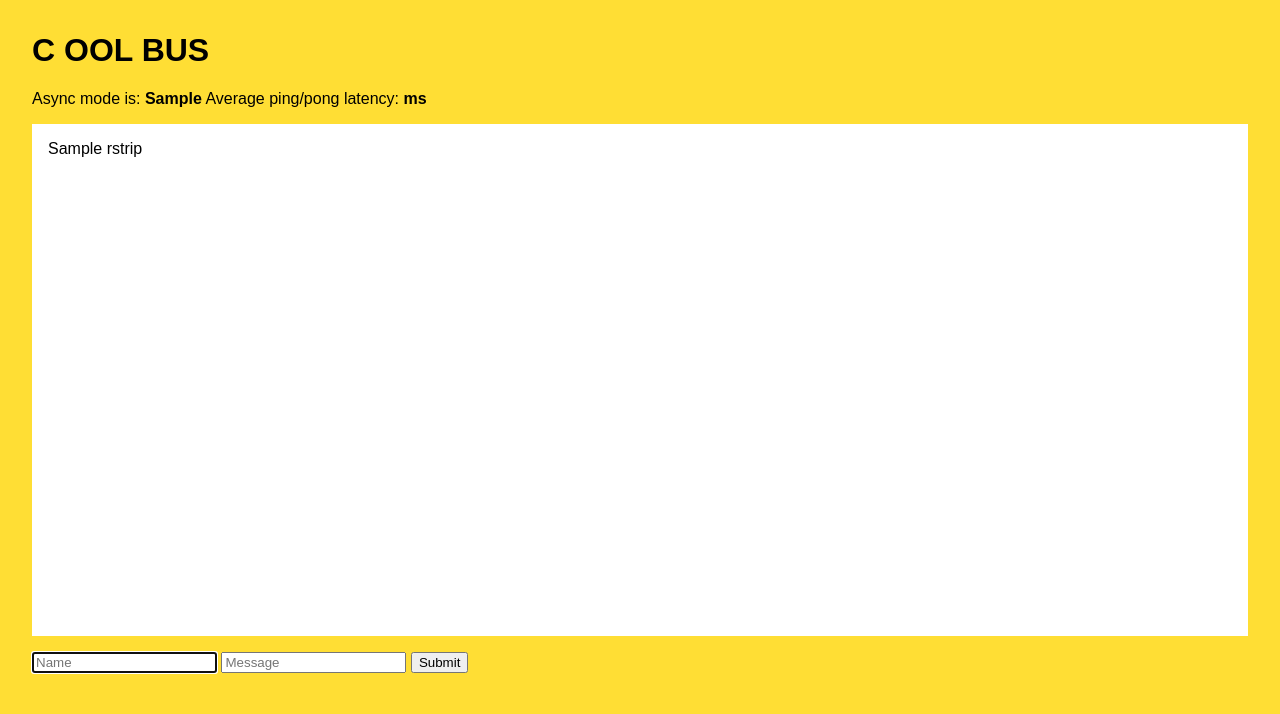
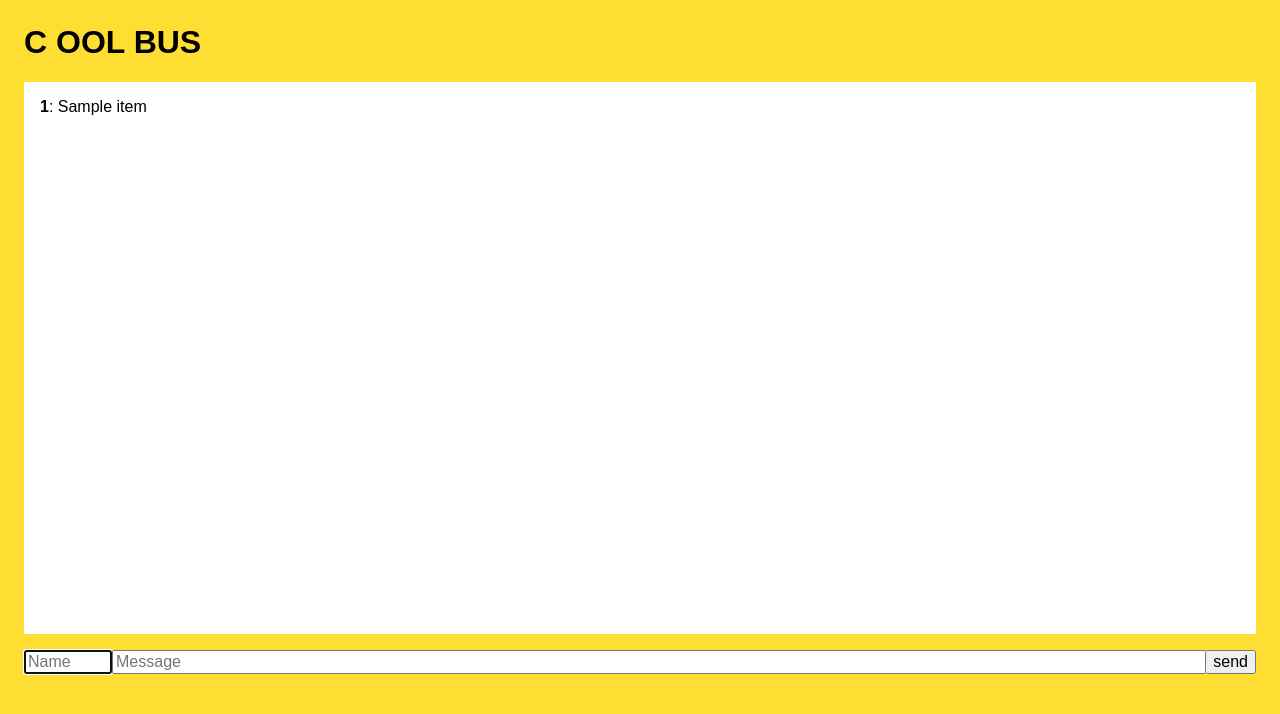
Before and after one commit to sv3/buschat, a Flask app: template templates/index.html in a window 1280 px wide. Shown: the top 714 px of the page. Run offline with Flask 2, Linux system fonts and the light colour scheme; the template is opened without the code that fills it: most values are stand-ins (such as "Sample title", 1, 10 or a date in 2020); some libraries are stand-ins or nearby versions.

Commit message:
remove ping-pong, style improvements

```diff
--- a/app.py
+++ b/app.py
@@ -14,8 +14,11 @@
 @app.route('/', methods=['GET','POST'])
 def index():
     if request.method == 'GET':
-        with io.open('history.txt') as histfile:
-            history = histfile.readlines()
+        try:
+            with io.open('history.txt') as histfile:
+                history = [ line.rstrip().split(':',1) for line in histfile ]
+        except IOError as e:
+            history = ''
         return render_template('index.html', async_mode=socketio.async_mode,hist=history)
     else: return ('', 204)
 
--- a/static/css.css
+++ b/static/css.css
@@ -1,7 +1,8 @@
 body {
     font-family:'Droid Sans', sans-serif;
     background-color:rgb(255, 222, 52);
-    margin: 2em;
+    margin: 1.5em;
+    /* height: 100vh; */
 }
 
 #log {
@@ -9,6 +10,34 @@
     background-color: white;
     padding: 1em;
     list-style-type: none;
-    height: 60vh;
+    height: 65vh;
     overflow-y: scroll;
 }
+
+#broadcast {
+    display: block;
+    width: 100%;
+    float: left;
+    margin-bottom: 1em;
+}
+
+#broadcast input {
+    font-size: 100%;
+    font-family: inherit;
+}
+
+#name {
+    width: 5em;
+    float:left;
+}
+
+#message {width: 100%;}
+
+#submit {
+    float: right;
+}
+
+#formspan {
+    display:block;
+    overflow: hidden;
+}
--- a/static/js.js
+++ b/static/js.js
@@ -14,7 +14,7 @@
     // to the client. The data is then displayed under "Received"
     socket.on('message', function(msg) {
         var item = document.createElement('li');
-        item.innerHTML = msg.name + ': ' + msg.message;
+        item.innerHTML = '<strong>' + msg.name + '</strong>: ' + msg.message;
         log.appendChild(item);
         log.scrollTop = log.scrollHeight;
     });
@@ -28,37 +28,10 @@
     };
 
     form.addEventListener('submit', function(event) {
-        if (!form.checkValidity()){
-        }
         localStorage.name = form[0].value;
-        var message = {name:form[0].value, message:form[1].value};
+        var message = {name:form[0].value, message:form[2].value};
         socket.json.send(message);
-        form[1].value = '';
+        form[2].value = '';
         return false;
     });
-
-
-    // Interval function that tests message latency by sending a "ping"
-    // message. The server then responds with a "pong" message and the
-    // round trip time is measured.
-    var ping_pong_times = [];
-    var start_time;
-    window.setInterval(function() {
-        start_time = (new Date).getTime();
-        socket.emit('my_ping');
-    }, 1000);
-
-    // Handler for "pong" message. When the pong is received, the time
-    // from the ping is stored, the average of the last 30 samples is displayed.
-    socket.on('my_pong', function() {
-        var latency = (new Date).getTime() - start_time;
-        ping_pong_times.push(latency);
-        ping_pong_times = ping_pong_times.slice(-30); // keep last 30 samples
-        var sum = 0;
-        for (var i = 0; i < ping_pong_times.length; i++)
-        sum += ping_pong_times[i];
-        var pp = document.getElementById('ping-pong');
-        pp.innerText = (Math.round(10 * sum / ping_pong_times.length) / 10);
-    });
-
 };
--- a/templates/index.html
+++ b/templates/index.html
@@ -2,23 +2,23 @@
 <html>
 <head>
     <title>BUS chat</title>
+    <meta name=viewport content="width=device-width, initial-scale=1">
     <link rel="stylesheet" type="text/css" href="static/css.css" />
     <script type="text/javascript" src="//cdnjs.cloudflare.com/ajax/libs/socket.io/1.3.5/socket.io.min.js"></script>
     <script type="text/javascript" src="static/js.js"></script>
 </head>
 <body>
     <h1>C&nbspOOL BUS</h1>
-    <p>Async mode is: <b>{{ async_mode }}</b>
-    Average ping/pong latency: <b><span id="ping-pong"></span>ms</b></p>
+
     <ol id="log" style="list-style-type:none">
         {% for item in hist %}
-        <li>{{item.rstrip('\n')}}</li>
+	<li><strong>{{item[0]}}</strong>: {{item[1]|safe}}</li>
         {% endfor %}
     </ol>
     <form id="broadcast" method="POST">
         <input type="text" name="name" id="name" placeholder="Name" autocomplete="off" autofocus>
-        <input type="text" name="message" id="message" placeholder="Message" autocomplete="off" required>
-    <input type="submit">
+        <input type="submit" value="send" id="submit">
+        <span id="formspan"><input type="text" name="message" id="message" placeholder="Message" autocomplete="off" required></span>
     </form>
 </body>
 </html>
```
Also changed, not shown: 1 other file.
